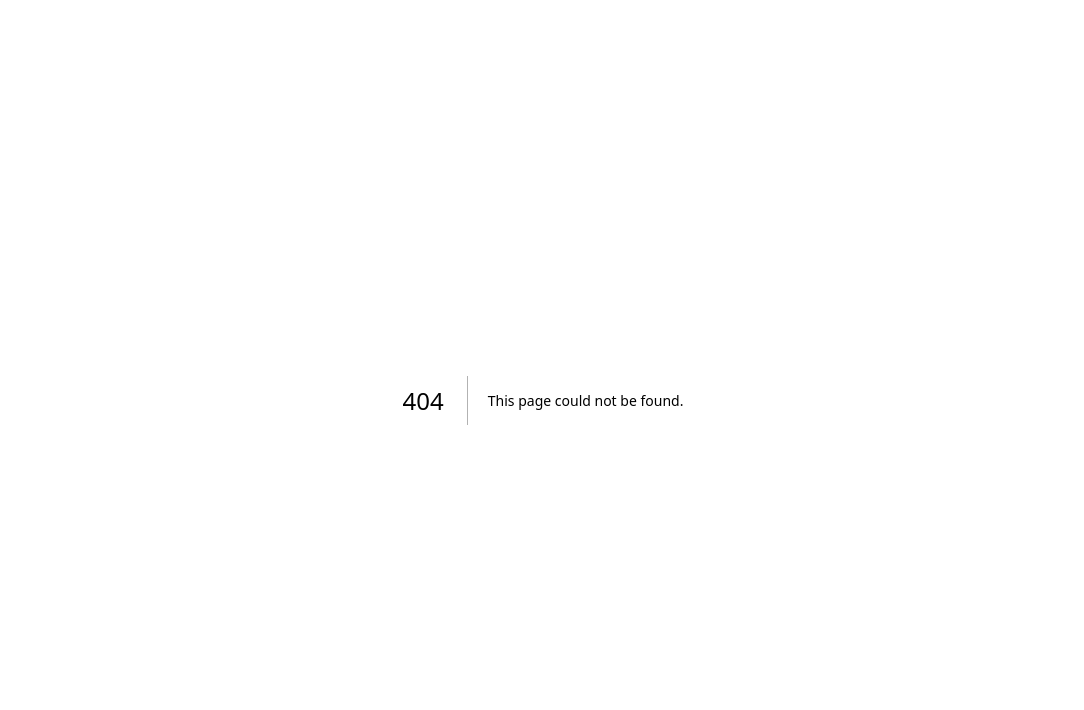
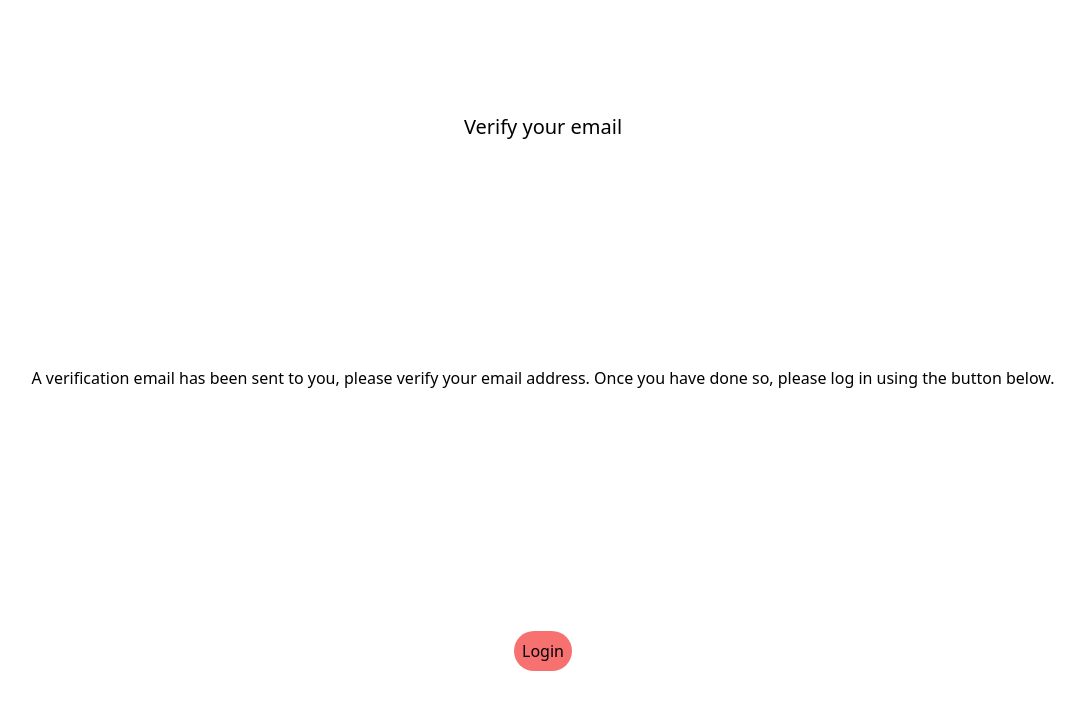
Before and after one commit to GabrielBarbosaGV/tv-show-tracker, a Next.js app: page /verify-email in a window 1280 px wide. Before the commit this address had no page. Shown: the top 710 px of the page, without its empty margins (97-1181 px from the left). Built offline with nearby package versions, Linux system fonts and the light colour scheme.

Commit message:
Redirecting to email verification page

```diff
--- a/src/pages/signup.tsx
+++ b/src/pages/signup.tsx
@@ -1,6 +1,6 @@
 import { createUserWithEmailAndPassword, getAuth, sendEmailVerification } from 'firebase/auth';
 import { useState } from 'react';
-import { useRouter } from 'next/router';
+import { useRouter } from 'next/navigation';
 import { createOrReturnFirebaseApp } from '@/firebase-init';
 
 export default function SignUp() {
@@ -27,7 +27,7 @@ export default function SignUp() {
 
         await sendEmailVerification(user);
 
-        router.push('/homepage');
+        router.push('/verify-email');
       } catch (err) {
         alert('An error has occurred when trying to create your account');
 
--- /dev/null
+++ b/src/pages/verify-email.tsx
@@ -0,0 +1,18 @@
+export default function VerifyEmail() {
+  return (
+    <div className="w-[100vw] h-[100vh] flex flex-col justify-around items-center">
+      <h1 className="text-xl">
+        Verify your email
+      </h1>
+
+      <p className="text-md">
+        A verification email has been sent to you, please verify your email address.
+        Once you have done so, please log in using the button below.
+      </p>
+
+      <button className="bg-red-400 rounded-full p-2 m-4">
+        Login
+      </button>
+    </div>
+  );
+}
```
